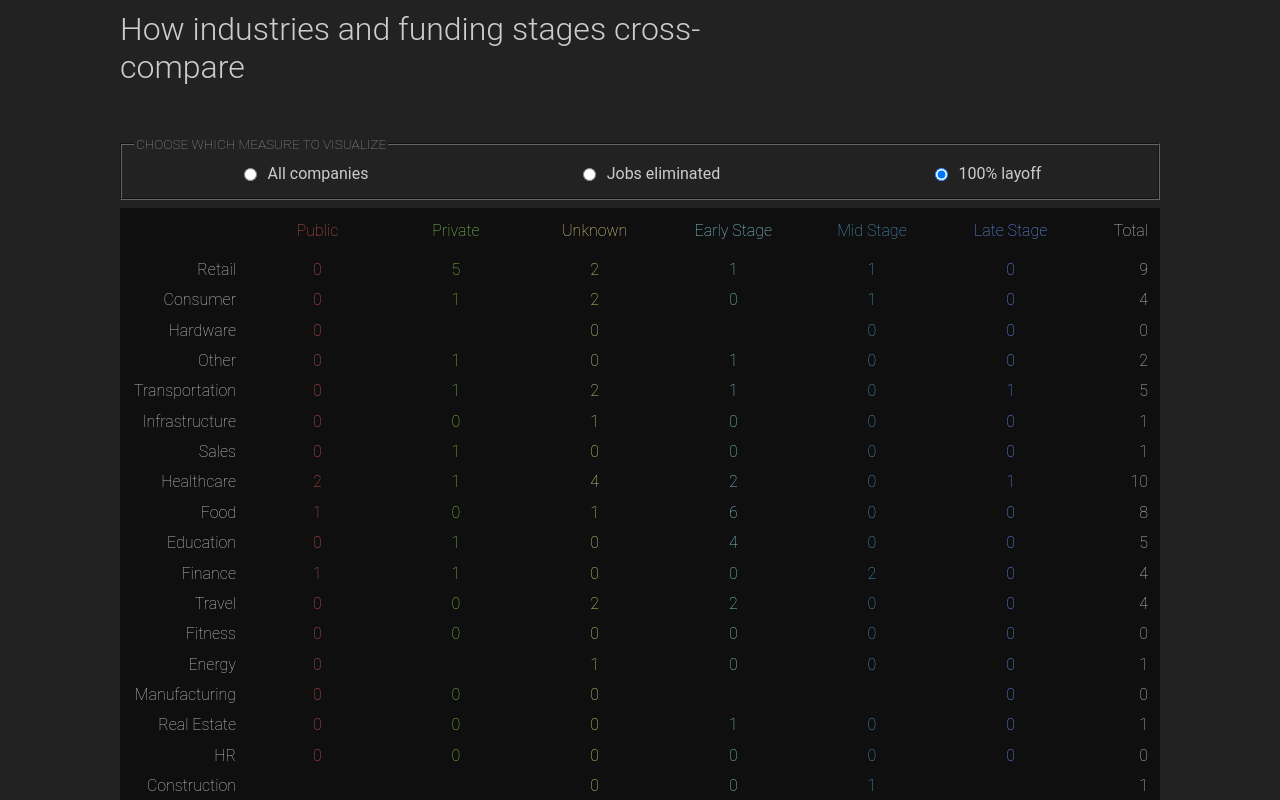
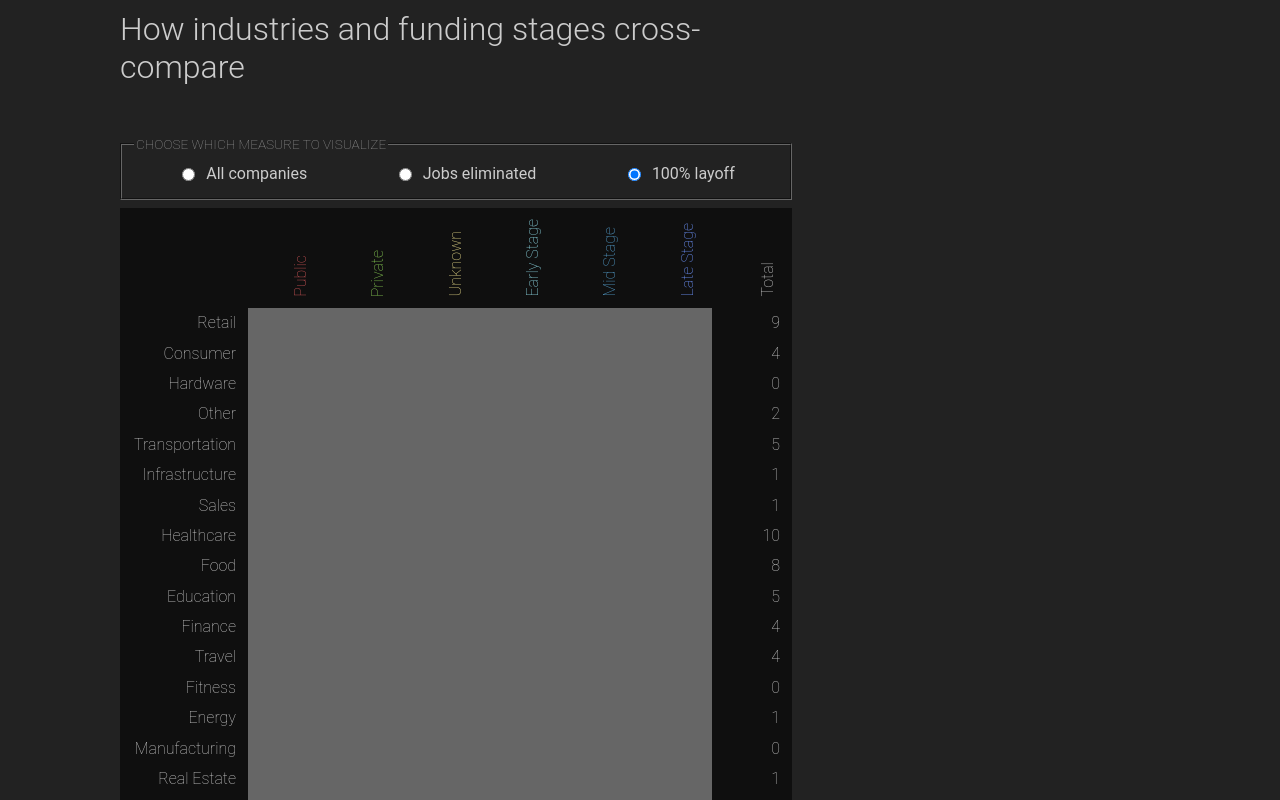
Before and after one commit to Shanfan/shanfanhuang.com, a SvelteKit app: page /projects/the-fuzzy-work in a window 1280 px wide. Shown: the part 2600-3400 px from the top of the page. Built offline with nearby package versions, Linux system fonts and the light colour scheme; a web font is replaced by a local one.

Commit message:
chart grid preparation

```diff
--- a/src/routes/projects/the-fuzzy-work/HeatMapChart.svelte
+++ b/src/routes/projects/the-fuzzy-work/HeatMapChart.svelte
@@ -27,7 +27,7 @@
 	const industries = [...pivotMap.keys()];
 </script>
 
-<div style="grid-column: 1 / -1;">
+<div class="main-content">
 	<fieldset>
 		<legend>Choose which measure to visualize</legend>
 		<div>
@@ -45,29 +45,37 @@
 	<div id="heatmap-chart">
 		<!-- First row - table header -->
 		<p class="header"></p>
+		<div class="stage-grid">
 			{#each stages as stage}
-			<p class="center-align header" style="color: {colorScale(stage)}">{stage}</p>
+				<p class="vertical-txt header" style="color: {colorScale(stage)}">{stage}</p>
 			{/each}
-		<p class="right-align header">Total</p>
+		</div>
+		<p class="vertical-txt header">Total</p>
 		<!--Body of data -->
 		{#each industries as ind}
 			<p class="right-align">{ind}</p>
-			{#each stages as stage, i}
+			<!-- {#each stages as stage, i}
 					<p style="color: {colorScale(stage)}" class="center-align">
 						{pivotMap.get(ind)?.get(stage)?.[measure] ?? ''}
 					</p>
-			{/each}
+				{/each} -->
 			<p class="right-align">
 				{d3.format(',')(totalByIndustry.find((d) => d.key === ind)[measure])}
 			</p>
 		{/each}
+		<div id="svg"></div>
 		<!-- table footer: summary -->
 		<p class="right-align footer">Total</p>
+		<div class="stage-grid">
 			{#each stages as stage}
 				<p class="center-align footer">
 					{d3.format(',')(totalByStage.find((d) => d.key === stage)[measure])}
 				</p>
 			{/each}
+		</div>
+		<div style="justify-self:center; align-self:center;">
+			{d3.format(',')(d3.sum(totalByStage, (d) => d[measure]))}
+		</div>
 	</div>
 </div>
 
@@ -79,11 +87,23 @@
 	}
 	#heatmap-chart {
 		display: grid;
-		grid-template-columns: 8em repeat(6, 1fr) 5em;
+		grid-template-columns: 8em 1fr 5em;
 		background: #0f0f0f;
 	}
 	#heatmap-chart p {
 		margin: 0.2em 0.75em;
+	}
+
+	#svg {
+		background-color: #666;
+		grid-column: 2;
+		grid-row: 2 / span 30;
+	}
+
+	.stage-grid {
+		display: grid;
+		grid-template-columns: repeat(6, 1fr);
+		align-items: end;
 	}
 	.right-align {
 		text-align: right;
@@ -91,21 +111,13 @@
 	.center-align {
 		text-align: center;
 	}
+	.vertical-txt {
+		writing-mode: vertical-lr;
+		text-orientation: sideways;
+		transform: rotate(180deg);
+	}
 	.header,
 	.footer {
 		padding: 0.5em 0;
 	}
-	.bar-container {
-		position: relative;
-	}
-	.bar-hor {
-		position: absolute;
-		transform: translate(0, -50%);
-		height: 0.65em;
-	}
-	.bar-ver {
-		position: absolute;
-		transform: translate(50%, 0);
-		width: 0.65em;
-	}
 </style>
```
Lines whose indentation alone changed are shown as unchanged.
